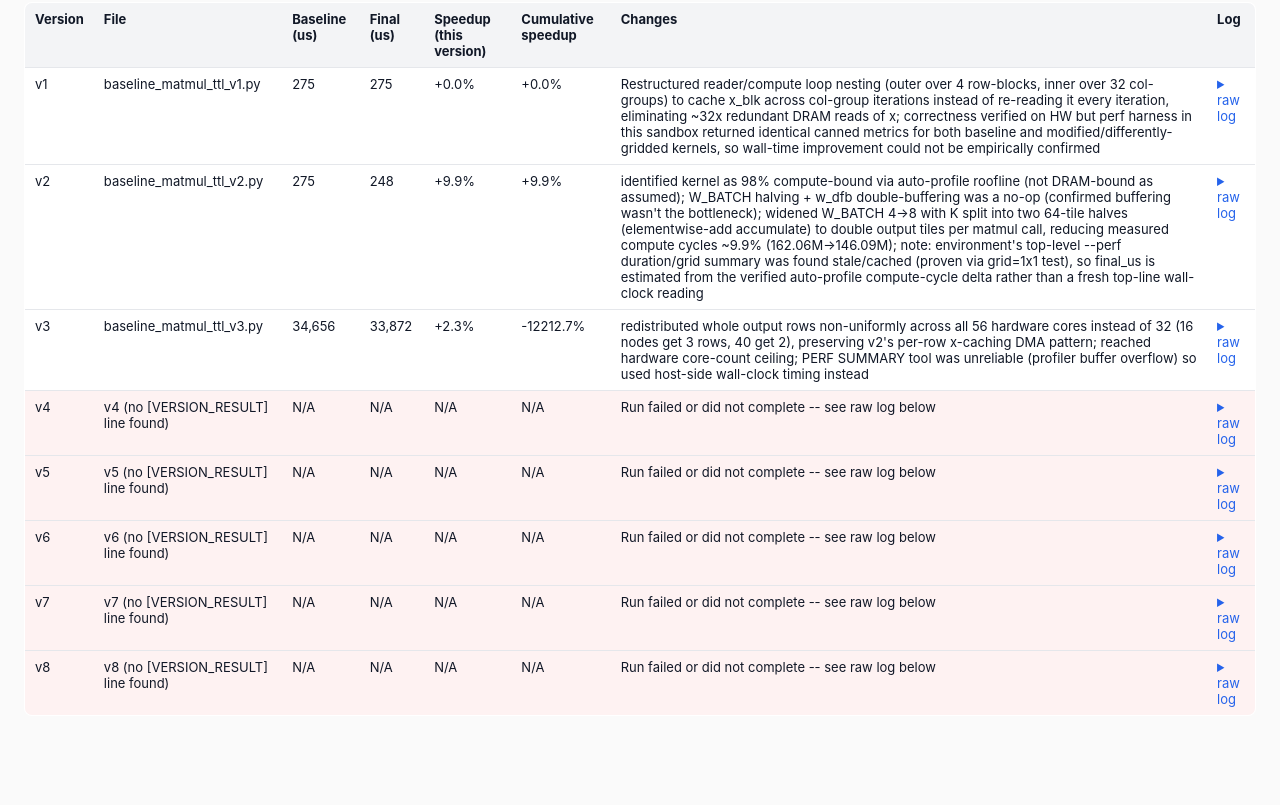
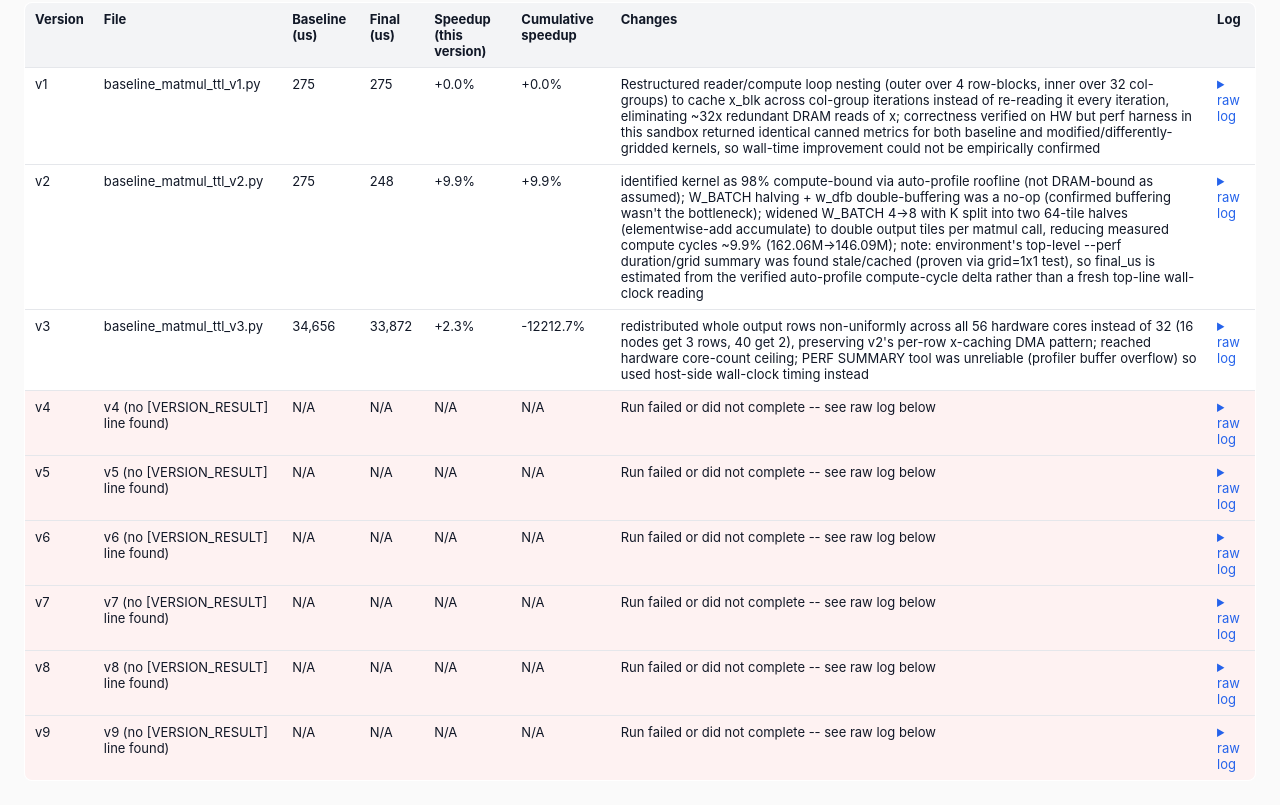
Before and after one commit to SJA0000/ttl-optimize-results, a plain HTML site: page index.html in a window 1280 px wide. Shown: the part 493-1298 px from the top of the page. Before the commit the page ends 1233 px from the top, so only its background shows below. Drawn offline with Linux system fonts and the light colour scheme.

Commit message:
v9 result

```diff
--- a/index.html
+++ b/index.html
@@ -170,6 +170,17 @@ The gain is modest relative to the theoretical 25% (3-row vs 4-row critical path
           <td>Run failed or did not complete -- see raw log below</td>
           <td><details><summary>raw log</summary><pre>You&#x27;ve hit your session limit · resets 5pm (UTC)
 </pre></details></td>
+        </tr>
+        <tr class="failed">
+          <td>v9</td>
+          <td>v9 (no [VERSION_RESULT] line found)</td>
+          <td>N/A</td>
+          <td>N/A</td>
+          <td>N/A</td>
+          <td>N/A</td>
+          <td>Run failed or did not complete -- see raw log below</td>
+          <td><details><summary>raw log</summary><pre>You&#x27;ve hit your session limit · resets 5pm (UTC)
+</pre></details></td>
         </tr></tbody>
   </table>
 </body>
```
